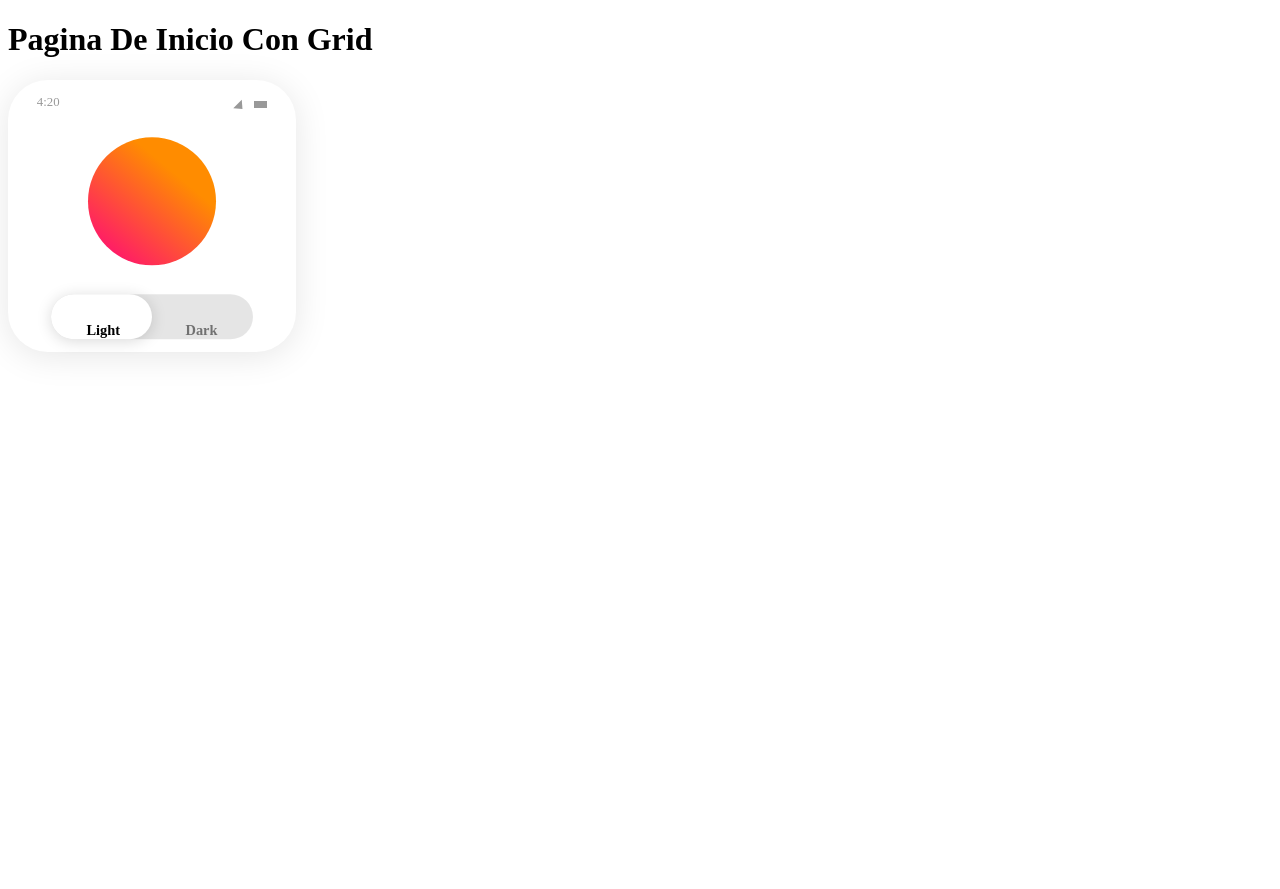
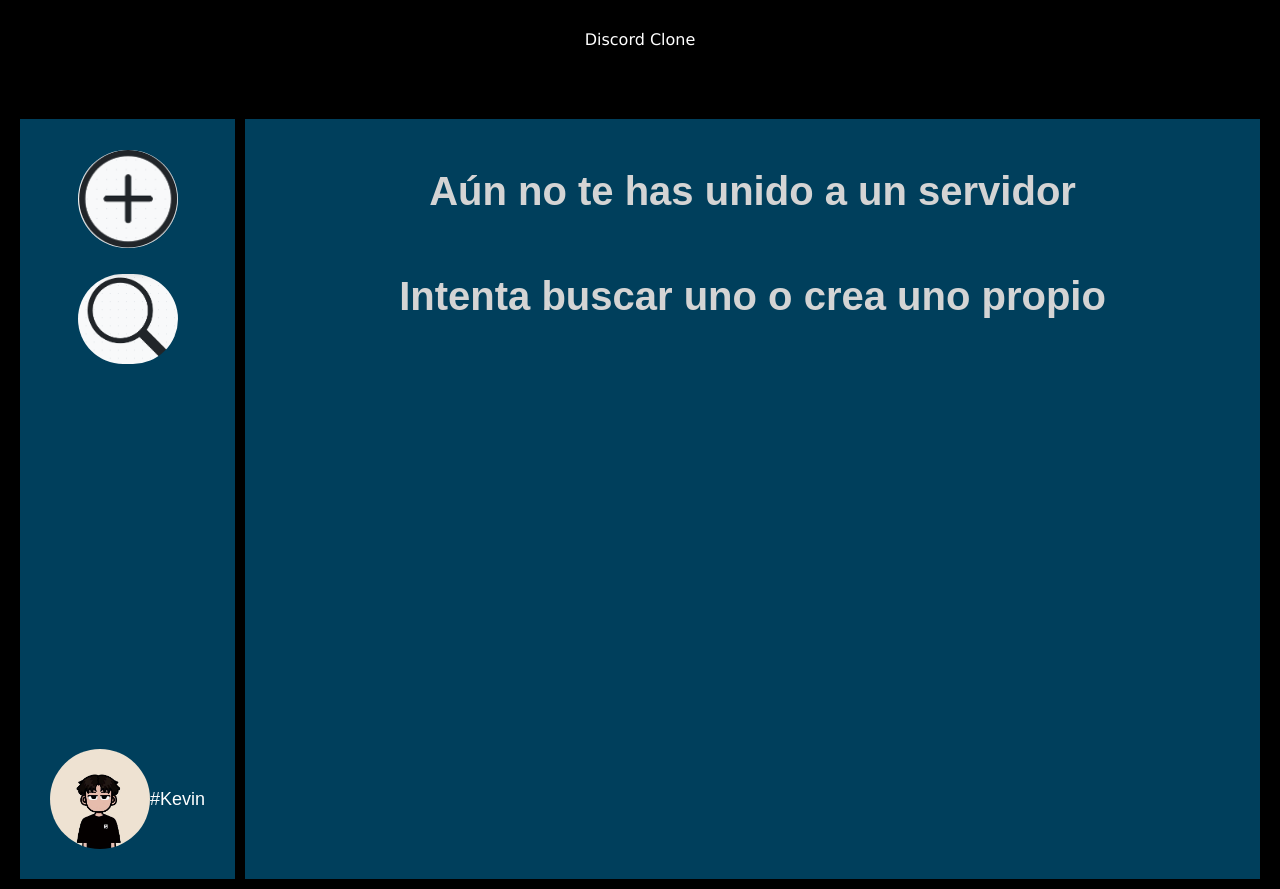
Before and after one commit to kevinserrano01/backend-Discord, a plain HTML site: page index.html in a window 1280 px wide. Before the commit the page ends 800 px from the top, so only its background shows below. Drawn offline with Linux system fonts and the light colour scheme.

Commit message:
Agregue images, textos con grid

```diff
--- a/index.html
+++ b/index.html
@@ -3,14 +3,39 @@
 <head>
     <meta charset="UTF-8">
     <meta name="viewport" content="width=device-width, initial-scale=1.0">
-    <link rel="stylesheet" href="./styles.css">
+    <link rel="stylesheet" href="./inicio.css">
     <title>Inicio</title>
 </head>
 <body>
 
-    <h1>Pagina De Inicio Con Grid</h1>
+    <p class="title">Discord Clone</p>
 
-    <input id="switch" type="checkbox">
+    <div class="container">
+        <div class="columna1">
+            <div class="fila"><img src="/images/Add.png" alt="add"></div>
+            <div class="fila"><img src="/images/search.png" alt="search"></div>
+            <div class="fila"></div>
+            <div class="fila"></div>
+            <div class="fila"></div>
+            <div class="fila"><img src="/images/Herencia de Patrones.jpg" alt="search"> #Kevin</div>
+        </div>
+        <div class="columna2">
+            <div class="fila-central">
+                Aún no te has unido a un servidor
+            </div>
+            <div class="fila-central">
+                Intenta buscar uno o crea uno propio
+            </div>
+        </div>
+    </div>
+
+
+
+
+
+
+
+    <!-- <input id="switch" type="checkbox">
     <div class="app">
         <div class="body">
             <div class="phone">
@@ -36,7 +61,7 @@
                 </div>
             </div>
         </div>
-    </div>
+    </div> -->
 
 </body>
 </html>
--- /dev/null
+++ b/inicio.css
@@ -0,0 +1,61 @@
+body {
+    margin: 0;
+    font-family: Arial, sans-serif;
+    background-color: #000000;
+}
+
+.title {
+    color: #ffffff;
+    text-align: center;
+    font-family: 'Lucida Sans', 'Lucida Sans Regular', 'Lucida Grande', 'Lucida Sans Unicode', Geneva, Verdana, sans-serif;
+    margin: 30px;
+}
+
+.container {
+    display: grid;
+    grid-template-columns: 1fr 5fr;
+    grid-gap: 10px;
+    height: 700px;
+    margin: 50px auto;
+    padding: 20px;
+}
+
+.columna1 {
+    display: grid;
+    grid-template-rows: repeat(6, 1fr);
+    background-color: #003f5c;
+    padding: 20px;
+}
+
+.columna1 .fila img {
+    max-width: 100px;
+    height: auto;
+    border-radius: 50px;
+}
+
+.columna2 {
+    background-color: #003f5c;
+    padding: 20px;
+}
+
+.fila {
+    display: flex;
+    justify-content: center;
+    align-items: center;
+    font-size: 18px;
+    /* border-bottom: 1px solid #d0d0d0; */
+    padding: 10px;
+    color: #ffffff;
+}
+
+.fila-central {
+    display: flex;
+    justify-content: center;
+    align-items: center;
+    font-size: 40px;
+    padding: 30px;
+    text-align: center;
+    font-weight: bold;
+    color: #d4d4d4;
+    /* margin-top: 90px; */
+}
```
Also changed, not shown: images/Add.png (added), images/Herencia de Patrones.jpg (added), images/search.png (added).
